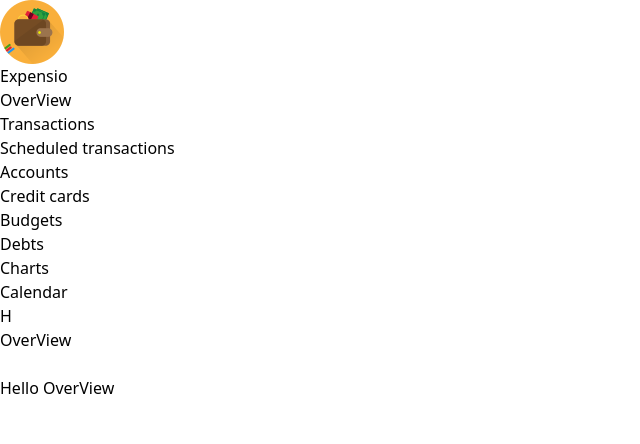
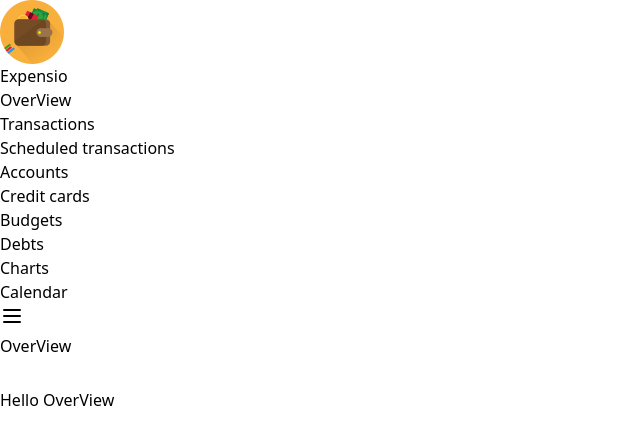
Before and after one commit to prashantjinwal/Money_Tracker, a React (Vite) app: page / in a window 1280 px wide. Shown: the top 444 px of the page, without its empty margins (0-640 px from the left). Built offline with nearby package versions, Linux system fonts and the light colour scheme.

Commit message:
Add ready to add content in sections

```diff
--- a/package.json
+++ b/package.json
@@ -13,6 +13,7 @@
   "dependencies": {
     "@headlessui/react": "^2.1.2",
     "@heroicons/react": "^2.1.4",
+    "lucide-react": "^0.407.0",
     "react": "^18.3.1",
     "react-aria": "^3.33.1",
     "react-dom": "^18.3.1"
--- a/src/App.jsx
+++ b/src/App.jsx
@@ -19,9 +19,9 @@ function App() {
   const [selectedTitle, setselectedTitle] = useState(
     {
       selectedID:"OverView",
-
     }
   )
+  const[ btnSlate, setbtnSlate] = useState(true);
 
   function handleSelect(text){
     setselectedTitle((prev)=>{
@@ -33,13 +33,20 @@ function App() {
 
   }
 
+  function handleBtn(){
+    if (btnSlate === true) {
+      setbtnSlate(false)
+    }else{
+      setbtnSlate(true)
+    }
+  }
 
   return (
   <BrowserRouter>
   <main className='h-screen flex '>
-    <SideBar onselect={handleSelect} selectedBarBtn={selectedTitle.selectedID}  />
+   {btnSlate ? <SideBar onselect={handleSelect} selectedBarBtn={selectedTitle.selectedID} />  : undefined}
     <main className='flex flex-col w-full'>
-    <Navbar Header={selectedTitle} />
+    <Navbar Header={selectedTitle} onbtnClick={handleBtn} />
       <Routes>
         <Route path="/" element={<OverView/>} />
         <Route path="/Transactions" element={<Transactions/>} />
--- a/src/Components/NavBar.jsx
+++ b/src/Components/NavBar.jsx
@@ -1,18 +1,18 @@
-export default function Navbar({Header}){
+import { EllipsisVertical, Menu } from "lucide-react";
+
+export default function Navbar({Header, onbtnClick}){
     return (
         <nav className="mt-0 w-full bg-[#323031] px-6 ">
 
             <header className="py-[1.40em] flex justify-between">
 
-                <section className="flex gap-2 ">
-                    <button className="text-white font-bold border-2 border-emerald-50">H</button>
+                <section className="flex gap-4 ">
+                    <button onClick={onbtnClick} className="text-white font-bold border-2 border-emerald-50"><Menu /></button>
                     <p className="text-white font-semibold text-lg">{Header.selectedID}</p>
                 </section>
 
                 <button>
-                    <svg xmlns="http://www.w3.org/2000/svg" fill="none" viewBox="0 0 24 24" strokeWidth={1.5} stroke="currentColor" className="size-6">
-                        <path strokeLinecap="round" strokeLinejoin="round" d="M12 6.75a.75.75 0 1 1 0-1.5.75.75 0 0 1 0 1.5ZM12 12.75a.75.75 0 1 1 0-1.5.75.75 0 0 1 0 1.5ZM12 18.75a.75.75 0 1 1 0-1.5.75.75 0 0 1 0 1.5Z" />
-                    </svg>
+                <EllipsisVertical color="#ffffff" />
                 </button>
 
             </header>
```
Also changed, not shown: 1 other file (tests, documents, lock files or other folders).
